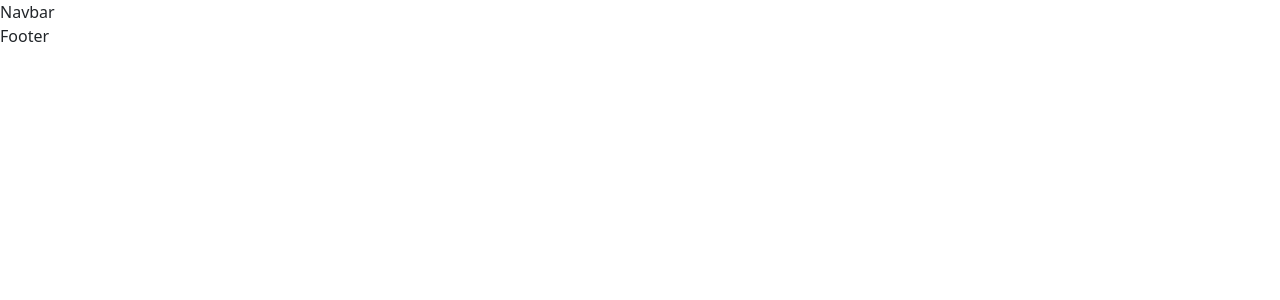
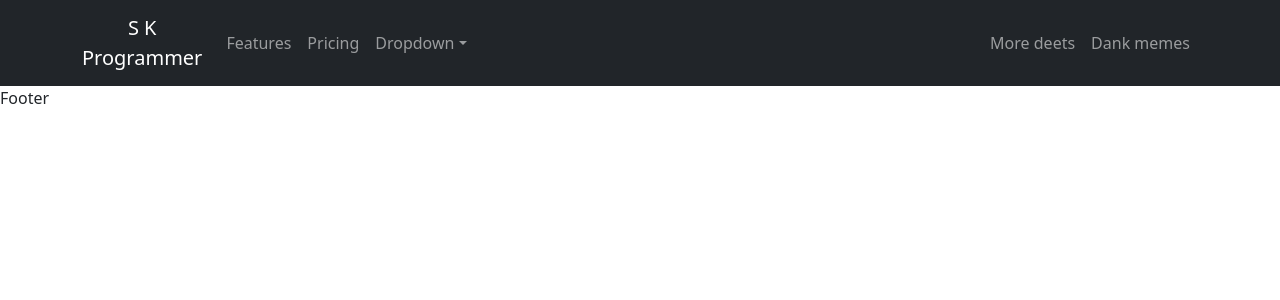
Before and after one commit to divyanshusharma1007/skprogrammer1007, a Next.js app: page / in a window 1280 px wide. Shown: the top 300 px of the page. Built offline with nearby package versions, Linux system fonts and the light colour scheme.

Commit message:
navbar created

```diff
--- a/Components/Navbar.jsx
+++ b/Components/Navbar.jsx
@@ -4,11 +4,48 @@
 import React from 'react'
 
 // importing the bootstrap componets
-import { Container } from 'react-bootstrap'
+import { Container, Navbar, Nav, NavDropdown, Col, Row } from 'react-bootstrap'
 
 
-export default function Navbar() {
+export default function NavbarComponent() {
      return (
-          <div style={{ postition: 'fixed' }}>Navbar</div>
+          <div style={{ postition: 'fixed' }}>
+               <Navbar collapseOnSelect expand="lg" bg="dark" variant="dark">
+                    <Container>
+                         <Navbar.Brand href="#home">
+                              <Container>
+                                   <Col style={{ display: 'flex', alignItems: 'center', flexDirection: 'column' }}>
+                                        <Row>
+                                             S K
+                                        </Row>
+                                        <Row>
+                                             Programmer
+                                        </Row>
+                                   </Col>
+                              </Container>
+                         </Navbar.Brand>
+                         <Navbar.Toggle aria-controls="responsive-navbar-nav" />
+                         <Navbar.Collapse id="responsive-navbar-nav">
+                              <Nav className="me-auto">
+                                   <Nav.Link href="#features">Features</Nav.Link>
+                                   <Nav.Link href="#pricing">Pricing</Nav.Link>
+                                   <NavDropdown title="Dropdown" id="collasible-nav-dropdown">
+                                        <NavDropdown.Item href="#action/3.1">Action</NavDropdown.Item>
+                                        <NavDropdown.Item href="#action/3.2">Another action</NavDropdown.Item>
+                                        <NavDropdown.Item href="#action/3.3">Something</NavDropdown.Item>
+                                        <NavDropdown.Divider />
+                                        <NavDropdown.Item href="#action/3.4">Separated link</NavDropdown.Item>
+                                   </NavDropdown>
+                              </Nav>
+                              <Nav>
+                                   <Nav.Link href="#deets">More deets</Nav.Link>
+                                   <Nav.Link eventKey={2} href="#memes">
+                                        Dank memes
+                                   </Nav.Link>
+                              </Nav>
+                         </Navbar.Collapse>
+                    </Container>
+               </Navbar>
+          </div>
      )
 }
```
